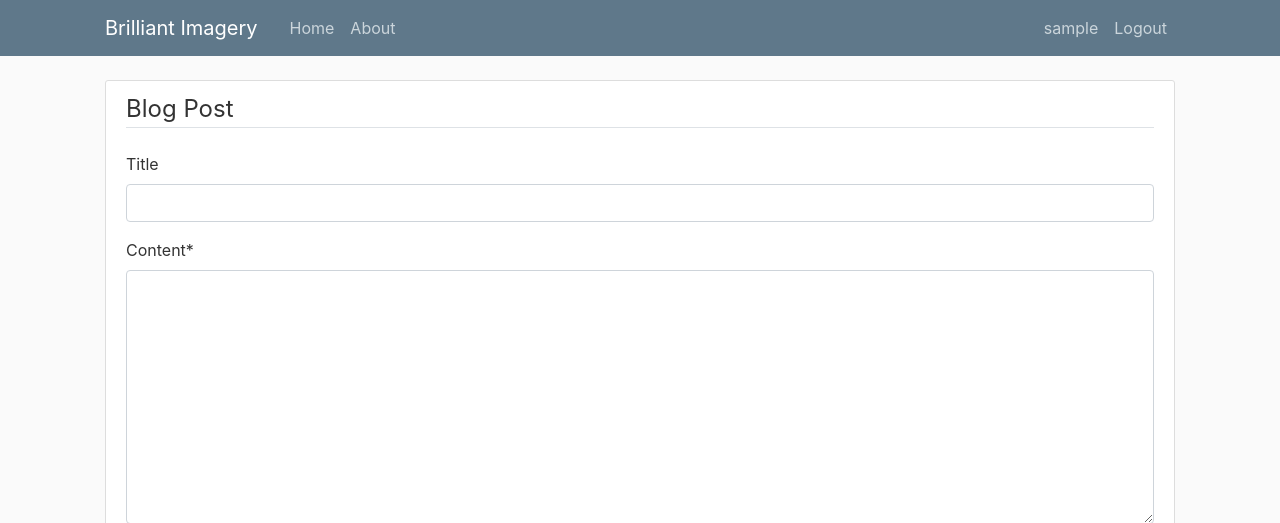
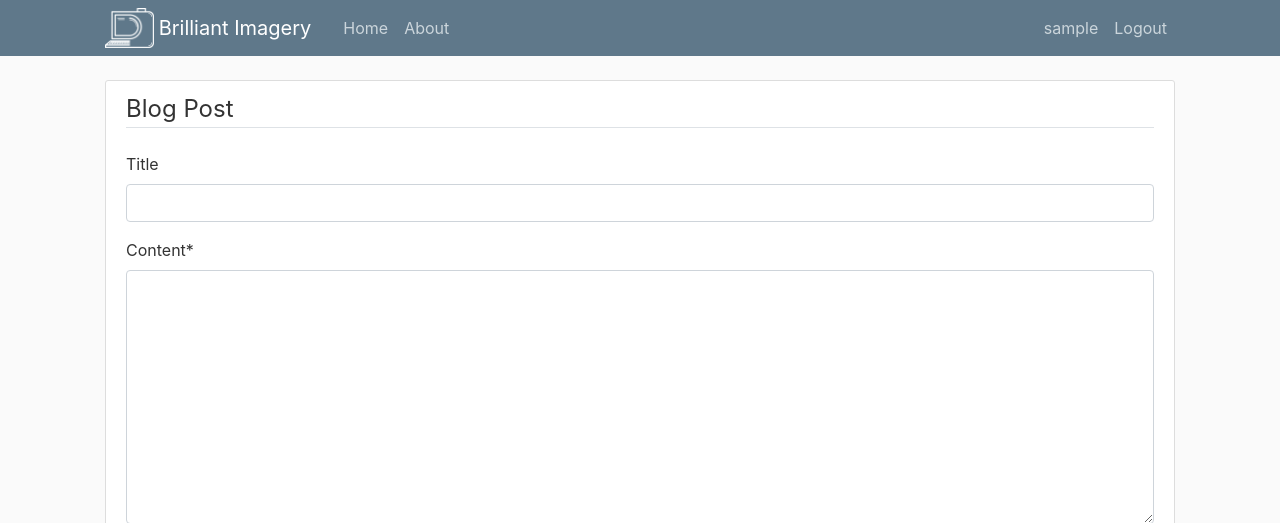
Before and after one commit to brilliantimagery/brilliantimagery_site, a Django app: page /posts/new/ in a window 1280 px wide. Shown: the top 523 px of the page. Run offline with Django 3.2, Linux system fonts and the light colour scheme; the visitor is signed in with stand-in values (Sample User, id 1); data that the repository does not hold is empty; some libraries are stand-ins or nearby versions.

Commit message:
added logo to nav bar

```diff
--- a/main/static/main/css/main.css
+++ b/main/static/main/css/main.css
@@ -116,6 +116,11 @@ a.article-title:hover {
   background-color: #f1f1f1;
 }
 
+.navbar-image {
+    height: 40px;
+    padding-right: 5px;
+}
+
 @media (min-width: 800px) {
     .container{
         max-width: 700px;
--- a/main/templates/main/includes/_navbar.html
+++ b/main/templates/main/includes/_navbar.html
@@ -1,7 +1,9 @@
+{% load static %}
 {% load user_utils %}
 
 <nav class="navbar navbar-expand-md navbar-dark bg-steel fixed-top">
     <div class="container">
+        <img src="{% static 'main/images/icon_100px_white_transparent.png' %}" alt="Brilliant Imagery logo" class="navbar-image">
         <a class="navbar-brand mr-4" href="{% url 'main:home' %}">Brilliant Imagery</a>
         <button class="navbar-toggler" type="button" data-toggle="collapse" data-target="#navbarToggle" aria-controls="navbarToggle" aria-expanded="false" aria-label="Toggle navigation">
             <span class="navbar-toggler-icon"></span>
--- a/post/templates/post/post_detail.html
+++ b/post/templates/post/post_detail.html
@@ -49,5 +49,5 @@
 
 {% block additional_js %}
     <script src="{% static 'main/js/tinymce/tinymce.min.js' %}"></script>
-    <script src="{% static 'main/js/collapsible_comments.js' %}"></script>
+{#    <script src="{% static 'main/js/collapsible_comments.js' %}"></script>#}
 {% endblock additional_js %}
--- a/post/templates/post/post_form.html
+++ b/post/templates/post/post_form.html
@@ -26,5 +26,5 @@
 
 {% block additional_js %}
     <script src="{% static 'main/js/tinymce/tinymce.min.js' %}"></script>
-    <script src="{% static 'main/js/collapsible_comments.js' %}"></script>
+{#    <script src="{% static 'main/js/collapsible_comments.js' %}"></script>#}
 {% endblock additional_js %}
```
Also changed, not shown: main/static/main/images/icon_100px_white_transparent.png (added), main/static/main/images/icon_100x100.png (added).
